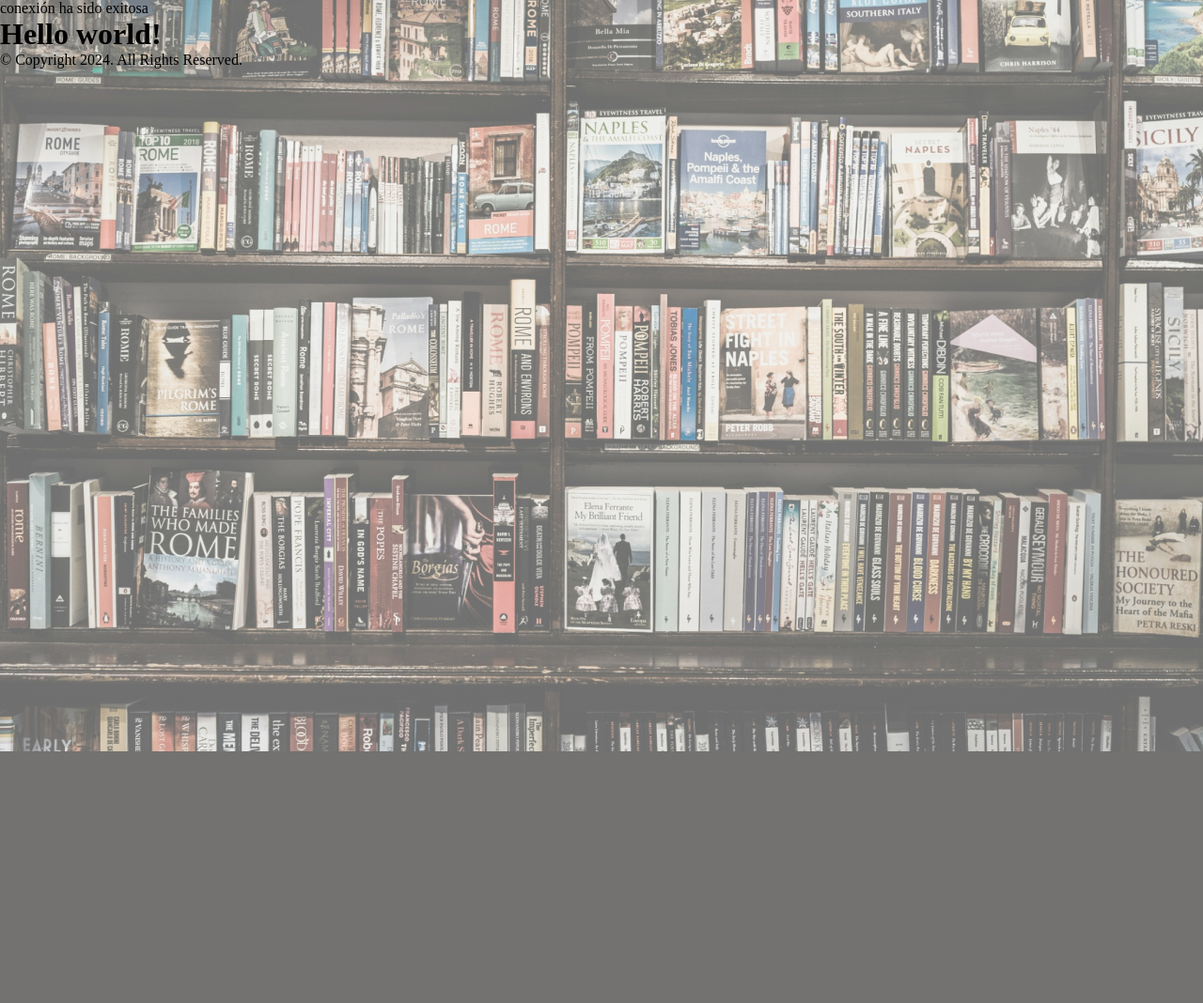
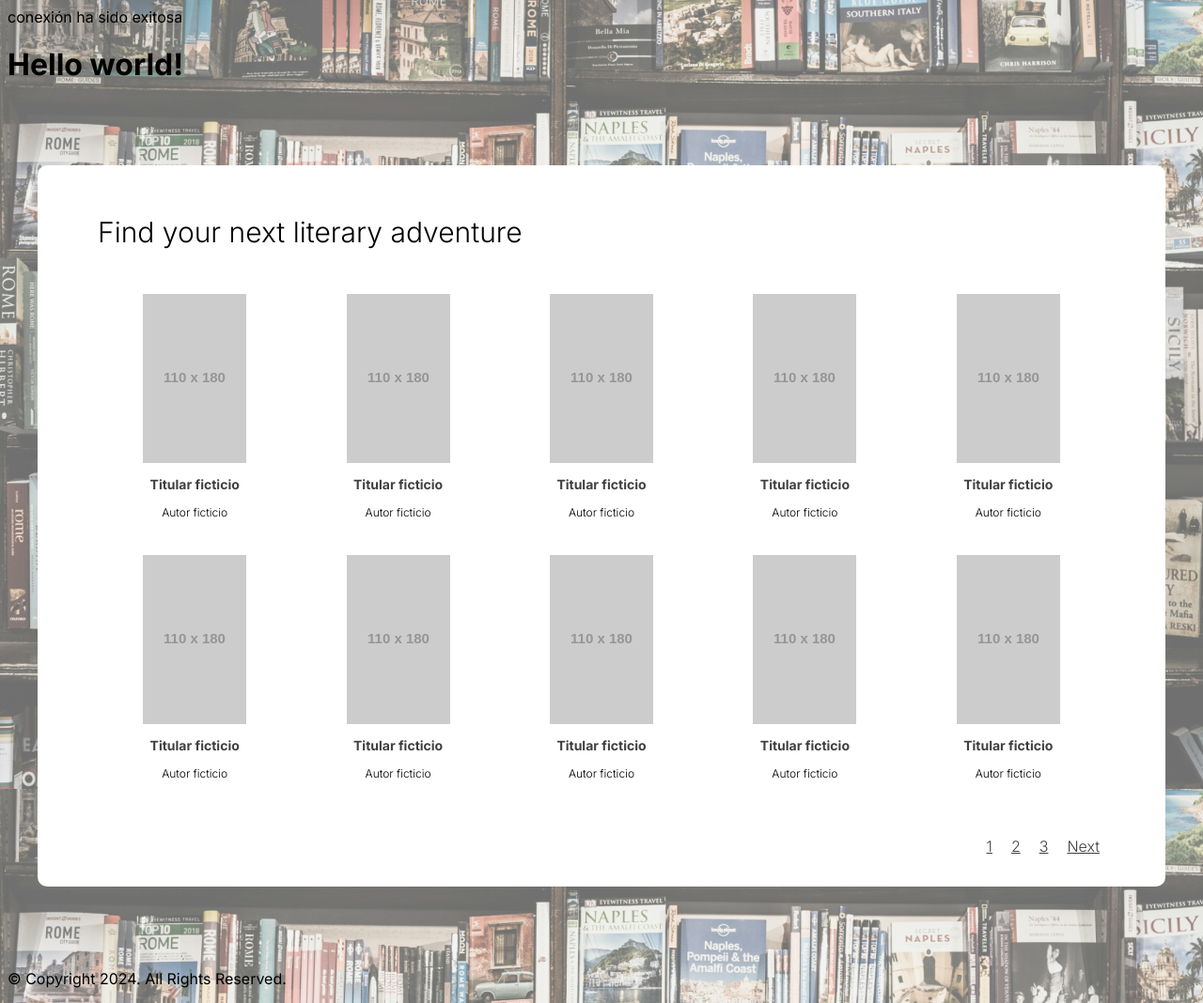
Before and after one commit to AliciaoE/The-Library-book, a PHP site: page / in a window 1280 px wide. Shown: the whole page at 94% size. Before the commit the page ends 800 px from the top, so only its background shows below. Run offline with PHP 8.4, Linux system fonts and the light colour scheme; grey boxes labelled with a size stand in for pictures from a placeholder-image service; data that the repository does not hold is empty; some libraries are stand-ins or nearby versions; some web fonts are replaced.

Commit message:
Created home_main component

```diff
--- /dev/null
+++ b/components/home_main.php
@@ -0,0 +1,146 @@
+<main>
+    <div class="wrapper">
+                <h1>Find your next literary adventure</h1>
+                <div class="bookGrid">
+                    <!-- Start bookCard -->
+                    <div class="bookCard">
+                        <div href='#'>
+                            <div class=''>
+                                <a href='#' title='Book'>
+                                    <img src='https://placehold.co/110x180/png' alt='' class=''>
+                                </a>
+                            </div>
+                            <h3>Titular ficticio</h3>
+                            <p>Autor ficticio</p>
+                        </div>
+                    </div>
+                    <!-- End bookCard -->
+
+                    <!-- NOTA: HABRÁ QUE BORRAR TODOS LOS "bookCard" DE ABAJO EN CUANTO HAGAMOS LA ITERACIÓN DEL ARRAY DE DATOS -->
+
+                    <!-- Start bookCard -->
+                    <div class="bookCard">
+                        <div href='#'>
+                            <div class=''>
+                                <a href='#' title='Book'>
+                                    <img src='https://placehold.co/110x180/png' alt='' class=''>
+                                </a>
+                            </div>
+                            <h3>Titular ficticio</h3>
+                            <p>Autor ficticio</p>
+                        </div>
+                    </div>
+                    <!-- End bookCard -->
+                    <!-- Start bookCard -->
+                    <div class="bookCard">
+                        <div href='#'>
+                            <div class=''>
+                                <a href='#' title='Book'>
+                                    <img src='https://placehold.co/110x180/png' alt='' class=''>
+                                </a>
+                            </div>
+                            <h3>Titular ficticio</h3>
+                            <p>Autor ficticio</p>
+                        </div>
+                    </div>
+                    <!-- End bookCard -->
+                    <!-- Start bookCard -->
+                    <div class="bookCard">
+                        <div href='#'>
+                            <div class=''>
+                                <a href='#' title='Book'>
+                                    <img src='https://placehold.co/110x180/png' alt='' class=''>
+                                </a>
+                            </div>
+                            <h3>Titular ficticio</h3>
+                            <p>Autor ficticio</p>
+                        </div>
+                    </div>
+                    <!-- End bookCard -->
+                    <!-- Start bookCard -->
+                    <div class="bookCard">
+                        <div href='#'>
+                            <div class=''>
+                                <a href='#' title='Book'>
+                                    <img src='https://placehold.co/110x180/png' alt='' class=''>
+                                </a>
+                            </div>
+                            <h3>Titular ficticio</h3>
+                            <p>Autor ficticio</p>
+                        </div>
+                    </div>
+                    <!-- End bookCard -->
+                    <!-- Start bookCard -->
+                    <div class="bookCard">
+                        <div href='#'>
+                            <div class=''>
+                                <a href='#' title='Book'>
+                                    <img src='https://placehold.co/110x180/png' alt='' class=''>
+                                </a>
+                            </div>
+                            <h3>Titular ficticio</h3>
+                            <p>Autor ficticio</p>
+                        </div>
+                    </div>
+                    <!-- End bookCard -->
+                    <!-- Start bookCard -->
+                    <div class="bookCard">
+                        <div href='#'>
+                            <div class=''>
+                                <a href='#' title='Book'>
+                                    <img src='https://placehold.co/110x180/png' alt='' class=''>
+                                </a>
+                            </div>
+                            <h3>Titular ficticio</h3>
+                            <p>Autor ficticio</p>
+                        </div>
+                    </div>
+                    <!-- End bookCard -->
+                    <!-- Start bookCard -->
+                    <div class="bookCard">
+                        <div href='#'>
+                            <div class=''>
+                                <a href='#' title='Book'>
+                                    <img src='https://placehold.co/110x180/png' alt='' class=''>
+                                </a>
+                            </div>
+                            <h3>Titular ficticio</h3>
+                            <p>Autor ficticio</p>
+                        </div>
+                    </div>
+                    <!-- End bookCard -->
+                    <!-- Start bookCard -->
+                    <div class="bookCard">
+                        <div href='#'>
+                            <div class=''>
+                                <a href='#' title='Book'>
+                                    <img src='https://placehold.co/110x180/png' alt='' class=''>
+                                </a>
+                            </div>
+                            <h3>Titular ficticio</h3>
+                            <p>Autor ficticio</p>
+                        </div>
+                    </div>
+                    <!-- End bookCard -->
+                    <!-- Start bookCard -->
+                    <div class="bookCard">
+                        <div href='#'>
+                            <div class=''>
+                                <a href='#' title='Book'>
+                                    <img src='https://placehold.co/110x180/png' alt='' class=''>
+                                </a>
+                            </div>
+                            <h3>Titular ficticio</h3>
+                            <p>Autor ficticio</p>
+                        </div>
+                    </div>
+                    <!-- End bookCard -->
+                </div>
+        <div class="pagination">
+            <button class="pagination-btn">1</button>
+            <button class="pagination-btn">2</button>
+            <button class="pagination-btn">3</button>
+            <button class="pagination-btn">Next</button>
+        </div>
+    </div>
+</main>
--- a/index.php
+++ b/index.php
@@ -26,6 +26,7 @@ $con->connection();
   <h1>
     Hello world!
   </h1>
+  <?php require "./components/home_main.php" ?>
   <?php require "./components/footer.php" ?>
 </body>
 
--- a/resources/base.css
+++ b/resources/base.css
@@ -1,20 +1,20 @@
-@import url('https://fonts.googleapis.com/css2?family=Inknut+Antiqua:wght@300;400;500;600;700;800;900&family=Inter:wght@100..900&display=swap');
+@import url("https://fonts.googleapis.com/css2?family=Inknut+Antiqua:wght@300;400;500;600;700;800;900&family=Inter:wght@100..900&display=swap");
 @import url("footer.css");
+@import url("main.css");
 
 :root {
-  --primary-dark: #413F3F;
-  --primary-light: #F9F8F5;
-  --text-light-gray: #ADA7A7;
-  --text-gray: #6E6D6C;
+  --primary-dark: #413f3f;
+  --primary-light: #f9f8f5;
+  --text-light-gray: #ada7a7;
+  --text-gray: #6e6d6c;
 }
 
 * {
   box-sizing: border-box;
-  margin: 0;
-  padding: 0;
+  font-family: "Inter", sans-serif;
 }
 
 body {
+  background-image: url(../assets/images/background-image.png);
   font-size: 1rem;
-  background-image: url(../assets/images/background-image.png);
 }
--- /dev/null
+++ b/resources/main.css
@@ -0,0 +1,65 @@
+.wrapper {
+  background-color: #fff;
+  border-radius: 0.625rem;
+  margin: 5.5rem auto;
+  max-width: 1200px;
+  padding: 2rem 4rem;
+}
+
+.wrapper h1 {
+  font-size: 1.8753rem;
+  font-style: normal;
+  font-weight: 300;
+  line-height: normal;
+}
+
+.bookGrid {
+  display: grid;
+  gap: 0.625rem;
+  grid-template-columns: repeat(5, 1fr);
+  grid-template-rows: repeat(2, 1fr);
+  margin: 3rem auto 2rem;
+}
+
+.bookCard {
+  align-items: center;
+  display: flex;
+  flex-direction: column;
+  justify-content: center;
+  margin-bottom: 1rem;
+}
+
+.bookCard h3 {
+  color: var(--primary-dark);
+  font-size: 0.875rem;
+  font-style: normal;
+  font-weight: bold;
+  line-height: normal;
+  text-align: center;
+}
+
+.bookCard p {
+  font-size: 0.75rem;
+  font-style: normal;
+  font-weight: 300;
+  line-height: normal;
+  text-align: center;
+}
+
+.pagination {
+  display: flex;
+  flex-direction: row;
+  gap: 0.5rem;
+  justify-content: flex-end;
+}
+
+.pagination button {
+  background-color: transparent;
+  border: none;
+  color: var(--primary-dark);
+  font-size: 1rem;
+  font-style: normal;
+  font-weight: 300;
+  line-height: 120%;
+  text-decoration-line: underline;
+}
```
